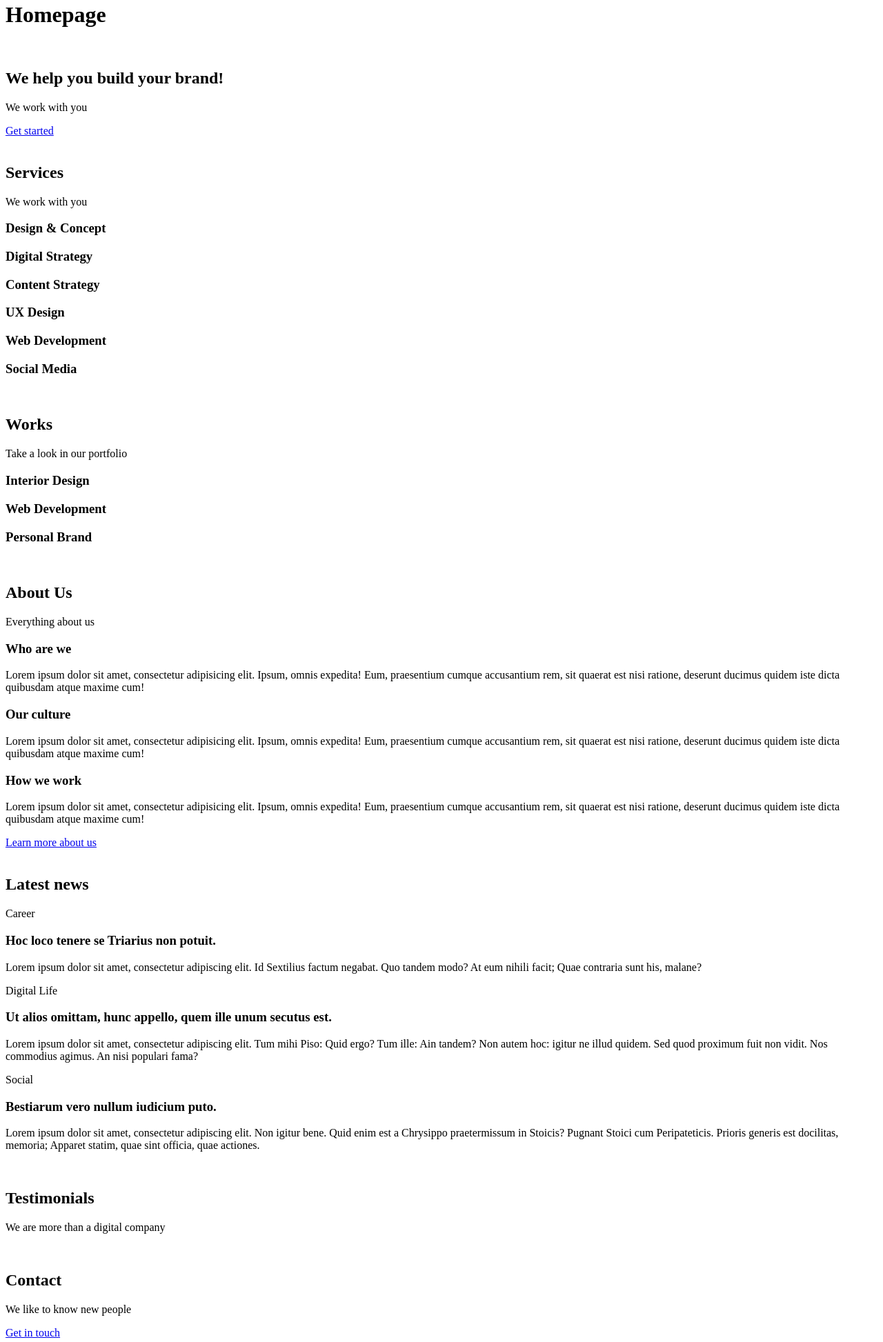
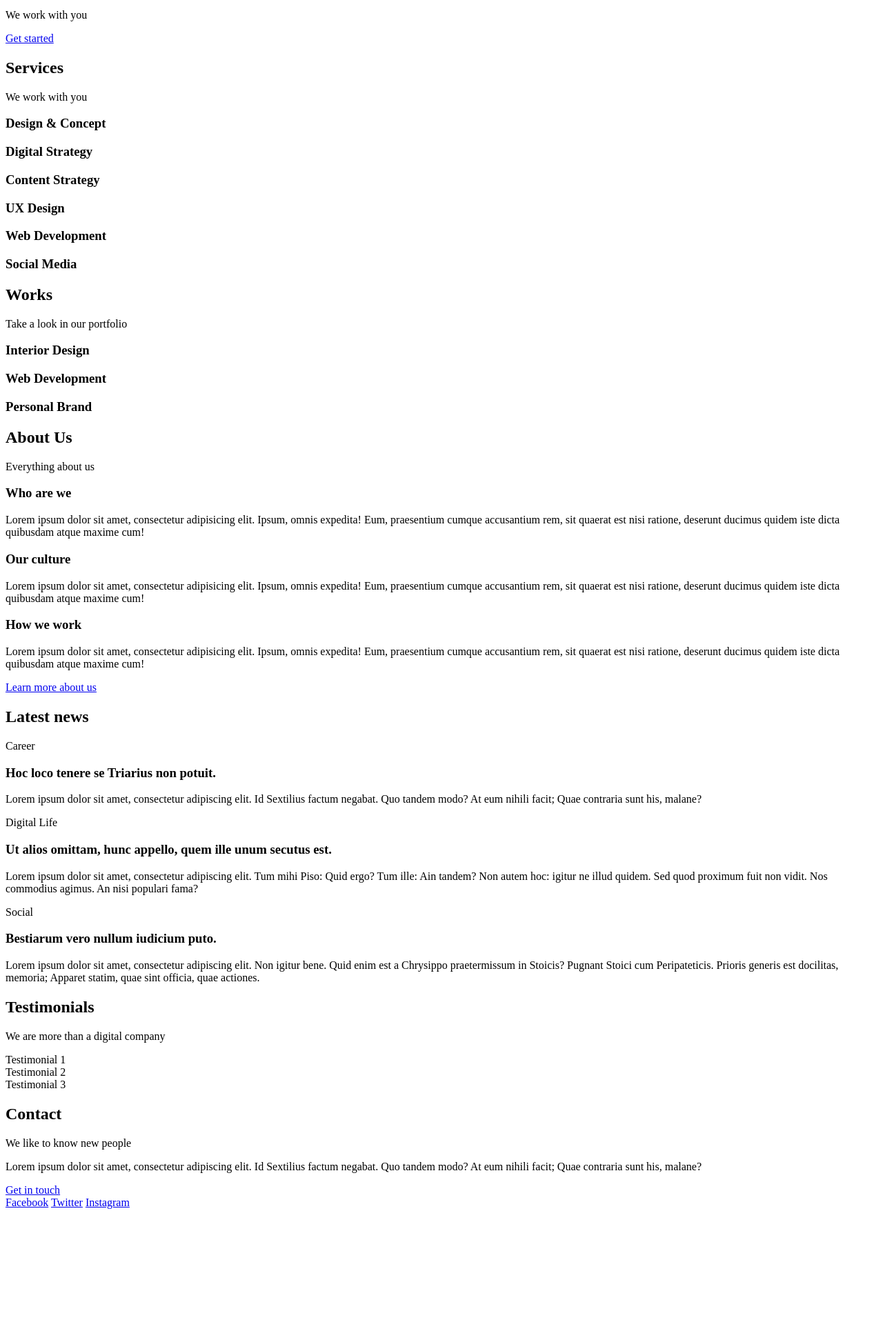
Before and after one commit to Zetrayo/holbertonschool-web_front_end, a plain HTML site: page html_advanced/22-index.html in a window 1280 px wide. Shown: the part 98-2044 px from the top of the page at 69% size. After the commit the page ends 1859 px from the top, so only its background shows below. Drawn offline with Linux system fonts and the light colour scheme.

Commit message:
FIX : maybe here

```diff
--- a/html_advanced/22-index.html
+++ b/html_advanced/22-index.html
@@ -1,4 +1,3 @@
-<!-- 22-index.html -->
 <!DOCTYPE html>
 <html lang="en" dir="ltr">
   <head>
@@ -11,7 +10,6 @@
   </head>
   <body>
     <!-- Header -->
-    <br>
     <header>
       <div>
         <a href="/">
@@ -31,29 +29,18 @@
     </header>
 
     <!-- Main -->
-    <br>
     <main>
-      <h1>Homepage</h1>
-
       <!-- Hero section -->
-      <br>
-      <div>
       <section id="hero">
         <header>
           <h2>We help you build your brand!</h2>
           <p>We work with you</p>
         </header>
-          <div>
-            <!-- Add a button link after the heading -->
-            <a href="#" class="btn">Get started</a>
-          </div>
+        <a href="#">Get started</a>
       </section>
-      </div>
 
       <!-- Services section -->
-      <br>
-      <div id="services">
-        <section>
+      <section id="services">
         <header>
           <h2>Services</h2>
           <p>We work with you</p>
@@ -67,12 +54,9 @@
           <h3>Social Media</h3>
         </div>
       </section>
-      </div>
 
       <!-- Works section -->
-      <br>
-      <div id="works">
-        <section>
+      <section id="works">
         <header>
           <h2>Works</h2>
           <p>Take a look in our portfolio</p>
@@ -89,12 +73,9 @@
           </article>
         </div>
       </section>
-      </div>
 
       <!-- About Us section -->
-      <br>
-      <div id="about">
-        <section>
+      <section id="about">
         <header>
           <h2>About Us</h2>
           <p>Everything about us</p>
@@ -107,15 +88,11 @@
           <h3>How we work</h3>
           <p>Lorem ipsum dolor sit amet, consectetur adipisicing elit. Ipsum, omnis expedita! Eum, praesentium cumque accusantium rem, sit quaerat est nisi ratione, deserunt ducimus quidem iste dicta quibusdam atque maxime cum!</p>
         </div>
-          <!-- Add a button link after the paragraphs -->
-          <a href="about.html" class="btn">Learn more about us</a>
+        <a href="about.html">Learn more about us</a>
       </section>
-      </div>
 
       <!-- Latest news section -->
-      <br>
-      <div id="latest_news">
-        <section>
+      <section id="latest_news">
         <header>
           <h2>Latest news</h2>
         </header>
@@ -137,41 +114,34 @@
           </article>
         </div>
       </section>
-      </div>
 
       <!-- Testimonials section -->
-      <br>
-      <div id="testimonials">
-        <section>
+      <section id="testimonials">
         <header>
           <h2>Testimonials</h2>
           <p>We are more than a digital company</p>
         </header>
         <div>
-            <!-- Testimonials content -->
+          <article>Testimonial 1</article>
+          <article>Testimonial 2</article>
+          <article>Testimonial 3</article>
         </div>
       </section>
-      </div>
 
       <!-- Contact section -->
-      <br>
-      <div id="contact">
-        <section>
+      <section id="contact">
         <header>
           <h2>Contact</h2>
           <p>We like to know new people</p>
         </header>
         <div>
-            <!-- Contact content -->
+          <p>Lorem ipsum dolor sit amet, consectetur adipiscing elit. Id Sextilius factum negabat. Quo tandem modo? At eum nihili facit; Quae contraria sunt his, malane?</p>
         </div>
-          <!-- Add a button link after the contact content -->
-          <a href="contact.html" class="btn">Get in touch</a>
+        <a href="contact.html">Get in touch</a>
       </section>
-      </div>
     </main>
 
     <!-- Footer -->
-    <br>
     <footer>
       <div>
         <!-- Social Media Links -->
```
Lines whose indentation alone changed are shown as unchanged.
